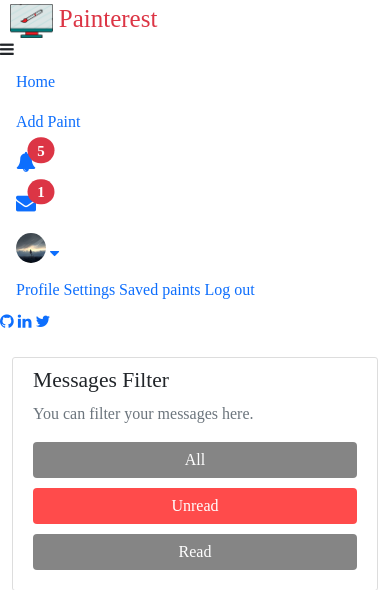
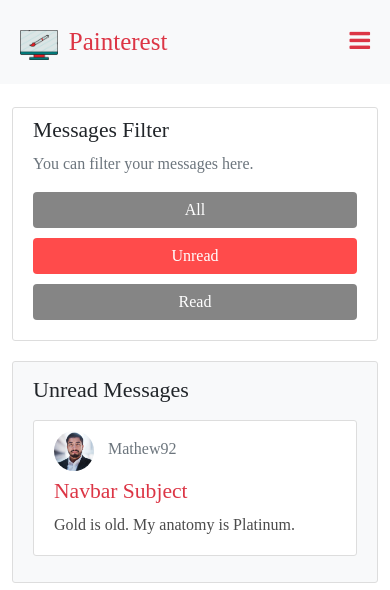
Before and after one commit to TomiwaJoseph/Painterest, a Django app: page /messages/ in a window 390 px wide. Shown: the top 590 px of the page. Run offline with Django 4.2, Linux system fonts and the light colour scheme; a user stored in the database is signed in; data comes from the database, SQL or seed files in the repository; some libraries are stand-ins or nearby versions.

Commit message:
responsiveness and code cleanup

```diff
--- a/main/static/main/css/responsive.css
+++ b/main/static/main/css/responsive.css
@@ -1,7 +1,58 @@
+@media only screen and (max-width: 950px) {
+  nav {
+    padding: 0.5rem 40px;
+  }
+}
+@media only screen and (max-width: 480px) {
+  nav {
+    padding: 0.5rem 20px;
+  }
+}
+
+@media only screen and (max-width: 768px) {
+  .nav-menu.active {
+    display: flex;
+    flex-direction: column;
+    justify-content: center;
+    align-items: center;
+    width: 100%;
+    top: 10vh;
+    height: 90vh;
+    left: 0;
+    position: absolute;
+    background: #e6e6e6;
+    text-align: center;
+    z-index: 10 !important;
+  }
+  nav .nav-menu {
+    display: none;
+  }
+  .nav-menu.active .mobile-links {
+    display: block;
+  }
+  nav .mobile-icons {
+    display: block;
+  }
+  nav .mobile-icons .fa {
+    font-size: 24px;
+    color: #dc3545;
+  }
+  nav .mobile-links a {
+    font-size: 24px;
+    color: #dc3545;
+    padding: 30px 20px;
+  }
+  .desktop-links {
+    display: block;
+  }
+  .nav-menu.active .nav-link {
+    display: block;
+    margin: 0;
+    height: 12vh;
+  }
+}
+
 @media (max-width: 768px) {
-  .logo {
-    height: 34px;
-  }
   #web_url {
     font-size: 16px;
     text-align: center;
@@ -113,9 +164,6 @@
     width: 50% !important;
     padding-right: 0 !important;
   }
-  .navbar-brand {
-    margin-left: 10px;
-  }
   #notif_justify {
     justify-content: center;
     display: flex;
@@ -173,28 +221,6 @@
   }
 }
 
-@media (min-width: 995px) {
-  .navbar-nav {
-    align-items: center;
-  }
-}
-
-@media (max-width: 995px) {
-  .navbar-nav {
-    justify-content: center;
-    align-items: center;
-  }
-  .navbar-brand {
-    padding-left: 0px;
-  }
-}
-
-@media (min-width: 768px) {
-  nav .nav-item:last-child {
-    padding-right: 0px;
-  }
-}
-
 @media (max-width: 600px) {
   .settings button {
     display: block;
--- a/main/static/main/css/style.css
+++ b/main/static/main/css/style.css
@@ -15,59 +15,47 @@
 
 /* <------- Navbar ---------> */
 .logo {
-  height: 34px;
+  height: 30px;
 }
-.navbar {
-  z-index: 9999;
+nav .mobile-links,
+nav .mobile-icons {
+  display: none;
 }
-.navbar .dropdown-menu {
-  font-size: 14px;
-  border-radius: 0px;
-  border: none;
-  -webkit-box-shadow: 0 2px 30px 0px rgba(0, 0, 0, 0.2);
-  box-shadow: 0 2px 30px 0px rgba(0, 0, 0, 0.2);
-  min-width: 13em;
-  margin-top: -10px;
-}
-.drop:hover {
-  color: #fff;
-  background: lightgray;
-}
-.nav-item .home {
-  font-weight: 500;
-}
-nav .nav-item {
-  padding: 0.5em;
-}
-.navbar-light .fa-bars {
-  color: #dc3545;
-  font-size: 24px !important;
-}
-.navbar-toggler {
-  border: none !important;
-}
-.navbar-toggler:focus {
-  outline: none !important;
+nav {
+  background: #f8f9fa;
+  height: 10vh;
+  display: flex;
+  align-items: center;
+  justify-content: space-between;
+  padding: 0.5rem 80px;
+  z-index: 99999;
 }
 .navbar-brand {
   font-size: 25px;
   color: #dc3545 !important;
-  padding-left: 1em;
 }
-.navbar-nav > .active > a,
-.nav-item > a:hover {
-  color: #dc3545 !important;
+.nav-menu {
+  display: flex;
+  align-items: center;
 }
-.nav-link i.fa {
-  font-size: 20px;
+.navbar-brand span {
+  margin-left: 5px;
+}
+.desktop-links {
+  display: flex;
+  align-items: center;
+  justify-content: center;
 }
 .nav-link {
-  margin-right: 20px;
+  color: #000000a2;
 }
-.nav-item .badge {
-  background: teal !important;
+.nav-link:hover {
+  color: teal !important;
 }
-.dropdown .profile_badge {
+.nav-link.active {
+  color: #dc3545;
+}
+nav .dropdown .profile_badge {
   width: 30px;
   height: 30px;
   text-align: center;
@@ -81,7 +69,41 @@
 .badge-account-img {
   height: 30px;
   width: 30px;
-  margin-bottom: 15px;
+  margin-bottom: 10px;
+}
+.nav-link i.fa {
+  font-size: 20px;
+}
+nav .nav-link .badge {
+  font-size: 0.7em;
+  padding: 0.3em 0.6em;
+  background: teal !important;
+}
+nav .dropdown {
+  position: relative;
+  display: inline-block;
+}
+nav .dropdown-content {
+  display: none;
+  position: absolute;
+  background: #f1f1f1;
+  min-width: 140px;
+  -webkit-box-shadow: 0 8px 16px 0px rgba(0, 0, 0, 0.2);
+  box-shadow: 0 8px 16px 0px rgba(0, 0, 0, 0.2);
+  z-index: 1;
+  right: 0;
+}
+nav .dropdown-content a {
+  color: #000;
+  padding: 5px 10px;
+  display: block;
+}
+nav .dropdown .drop:hover {
+  color: #fff;
+  background: lightgray;
+}
+nav .dropdown:hover .dropdown-content {
+  display: block;
 }
 
 /* <--------- Home -----------> */
@@ -322,6 +344,15 @@
 }
 
 /* <---------- Profile stuff --------> */
+#message_div button {
+  background: transparent;
+  color: teal;
+  border: 1px solid teal;
+}
+#message_div button:hover {
+  background: teal;
+  color: #fff;
+}
 .change_badge {
   width: 100px;
   height: 100px;
--- a/main/templates/main/index.html
+++ b/main/templates/main/index.html
@@ -5,7 +5,7 @@
 
     <div class="container">
         <div class="js-masonry grid">
-            <div data-masonry='{"percentPosition": true}' class='row row-cols-1 row-cols-md-3 row-cols-lg-4 g-4'  id="painting_container">
+            <div data-masonry='{"percentPosition": true}' class='row row-cols-2 row-cols-md-3 row-cols-lg-4 g-4'  id="painting_container">
             </div>
         </div>
     </div>
```
Also changed, not shown: main/static/main/js/main.js (+31 -5 lines).
